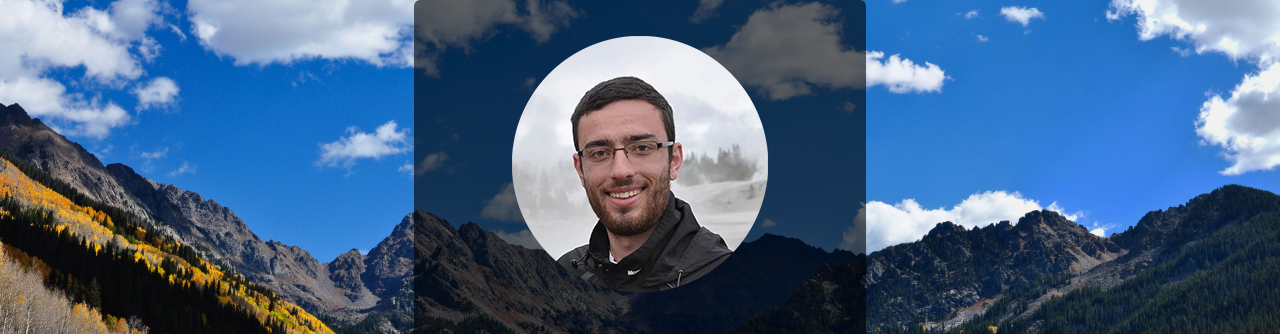
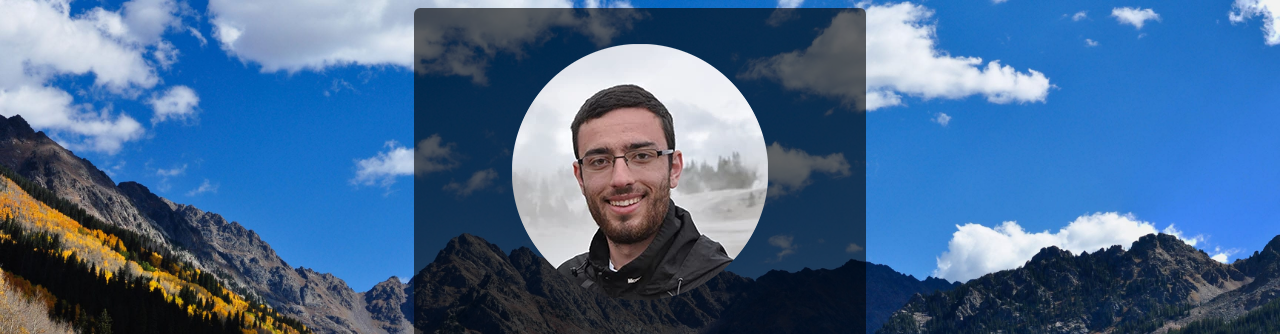
Before and after one commit to mpcowan/website, a website: page src/index.html in a window 1280 px wide. Shown: the top 334 px of the page. Drawn offline with Linux system fonts and the light colour scheme.

Commit message:
Fix background display

```diff
--- a/src/css/base.css
+++ b/src/css/base.css
@@ -1,8 +1,12 @@
+html {
+  height: 100%;
+  width: 100%;
+}
+
 body {
   background-image: url("/images/piney-lake.jpg");
   background-size: cover;
   font-family: -apple-system, BlinkMacSystemFont, "Segoe UI", Roboto, Helvetica, Arial, sans-serif, "Apple Color Emoji", "Segoe UI Emoji", "Segoe UI Symbol";
-  margin: 0;
 }
 
 h1 {
@@ -24,13 +28,14 @@ a:hover {
 }
 
 .header {
+  align-items: center;
   color: white;
+  display: flex;
+  flex-grow: 1;
+  height: 100%;
+  justify-content: center;
   text-align: center;
-  height: 100%;
   width: 100%;
-  display: flex;
-  align-items: center;
-  justify-content: center;
 }
 
 .service-block {
```
